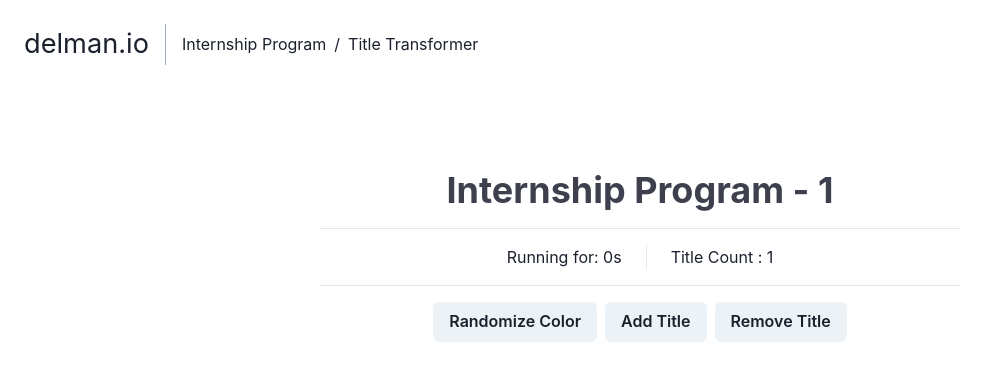
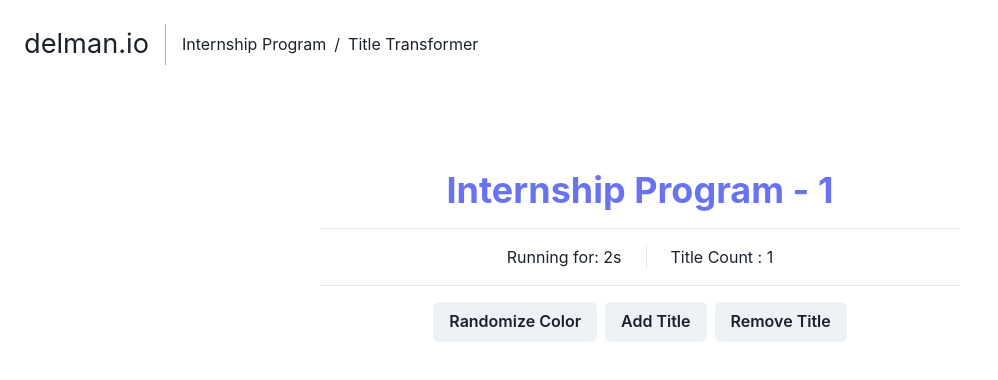
Before and after one commit to luminerrr/Delman-Internship---Kevin, a Next.js app: page /title-transformer in a window 1280 px wide. Both pictures are taken after a click on the button "Randomize Color". Shown: the top 380 px of the page, without its empty margins (0-998 px from the left). Built offline with nearby package versions, Linux system fonts and the light colour scheme.

Commit message:
added feature for color changing every second and time counter

```diff
--- a/pages/title-transformer/index.js
+++ b/pages/title-transformer/index.js
@@ -18,7 +18,7 @@ import styles from '../../styles/Home.module.css';
 export default function TitleTransformer(){
     const [count, setCount] = useState(1);
     const [isRandom, setIsRandom] = useState(false);
-    const [randColor, setRandColor] = useState();
+    const [time, setTime] = useState(0);
     const arrayCount = Array.from({length:count}, (_,i)=>i+1);
 
     function increamentDisable(){
@@ -32,6 +32,15 @@ export default function TitleTransformer(){
             return true
         }return false
     }
+
+    useEffect(()=>{
+        let interval;
+        if(isRandom){
+            interval = setInterval(()=>{
+                setTime((time)=>time+1);
+            }, 1000)
+        } return ()=>clearInterval(interval);
+    }, [isRandom]);
 
 
     function getRandomColor() {
@@ -74,6 +83,7 @@ export default function TitleTransformer(){
     </div>
     <VStack divider={<Center><StackDivider borderColor='gray.200' w="40rem" /></Center>} spacing="1rem" pt={20}>
         {arrayCount.map(x => {
+            let color = getRandomColor();
             if(isRandom === false){
                 return(<>
                     <Heading as='h3' color='black' >
@@ -82,7 +92,7 @@ export default function TitleTransformer(){
                 </>)
             }else{
                 return(
-                    <Heading as='h3' color={getRandomColor()} >
+                    <Heading as='h3' color={color} >
                         Internship Program - {x}
                     </Heading>
                 )
@@ -91,7 +101,7 @@ export default function TitleTransformer(){
 
         <HStack divider={<StackDivider borderColor='gray.200' />} spacing="1.5rem">
             <Box>
-                Running for: 0s
+                Running for: {time}s
             </Box>
             <Box>
                 Title Count : {count}
@@ -99,7 +109,7 @@ export default function TitleTransformer(){
         </HStack>
         <HStack spacing="1.5rem">
             <ButtonGroup>
-                <Button colorScheme='gray' onClick={()=>isRandom === false ? setIsRandom(true):setIsRandom(false)}>Randomize Color</Button>
+                <Button colorScheme='gray' onClick={()=>setIsRandom(!isRandom)}>Randomize Color</Button>
                 <Button colorScheme='gray' onClick={()=>setCount(count+1)} disabled={increamentDisable()}>Add Title</Button>
                 <Button colorScheme='gray'onClick={()=>setCount(count-1)} disabled={decreamentDisable()}>Remove Title</Button>
             </ButtonGroup>
```
